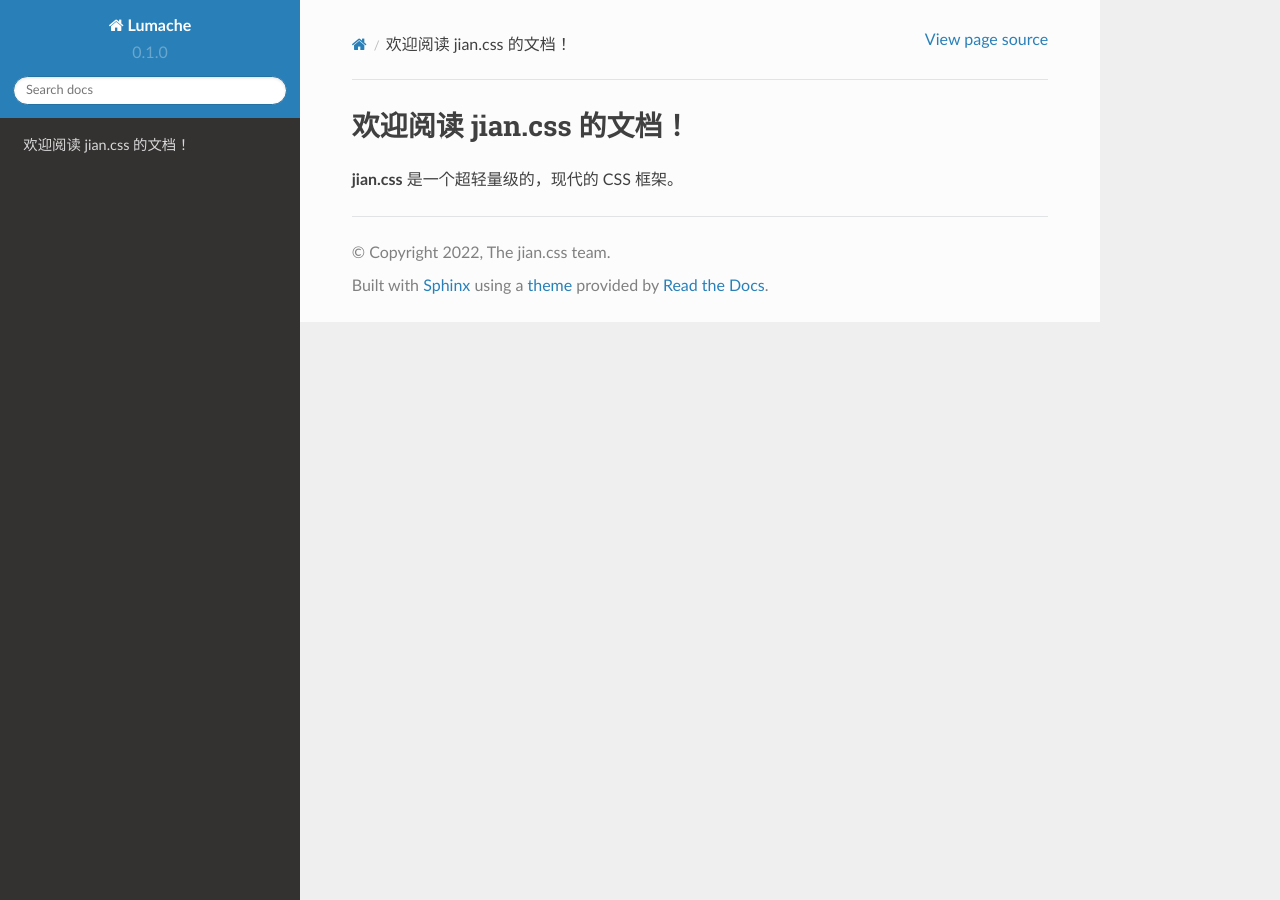
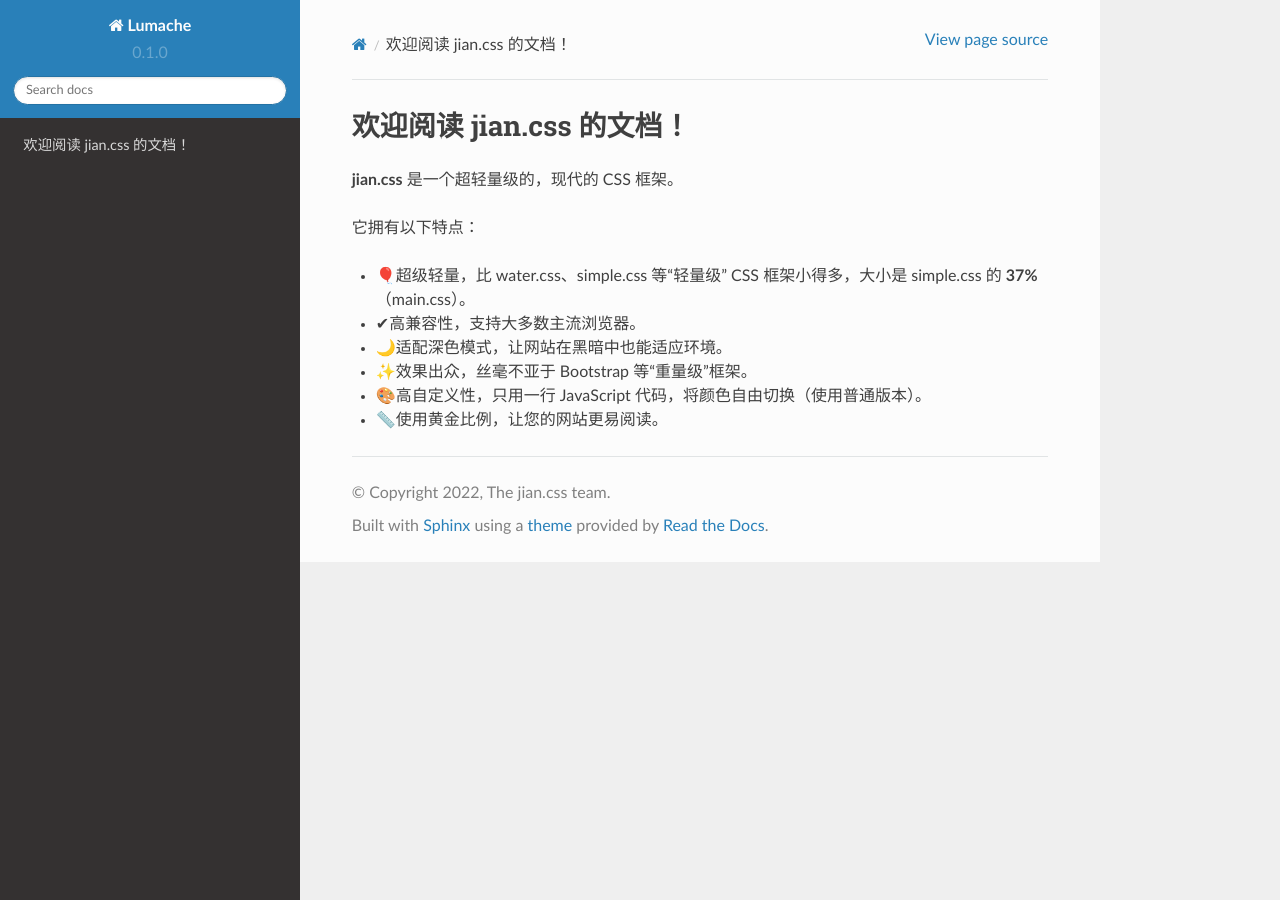
Before and after one commit to jian-css/docs, a Sphinx documentation site: the page built from docs/source/index.rst, in a window 1280 px wide. Built offline with Sphinx 7.4.7 and the Read the Docs theme 2.0.0, drawn with Linux system fonts in a browser that asks for light colours.

Commit message:
Update index.rst

```diff
--- a/docs/source/index.rst
+++ b/docs/source/index.rst
@@ -1,3 +1,12 @@
 欢迎阅读 jian.css 的文档！
 =========
 **jian.css** 是一个超轻量级的，现代的 CSS 框架。
+
+它拥有以下特点：
+
+- 🎈️超级轻量，比 water.css、simple.css 等“轻量级” CSS 框架小得多，大小是 simple.css 的 **37%** （main.css）。
+- ✔高兼容性，支持大多数主流浏览器。
+- 🌙适配深色模式，让网站在黑暗中也能适应环境。
+- ✨️效果出众，丝毫不亚于 Bootstrap 等“重量级”框架。
+- 🎨️高自定义性，只用一行 JavaScript 代码，将颜色自由切换（使用普通版本）。
+- 📏️使用黄金比例，让您的网站更易阅读。
```
